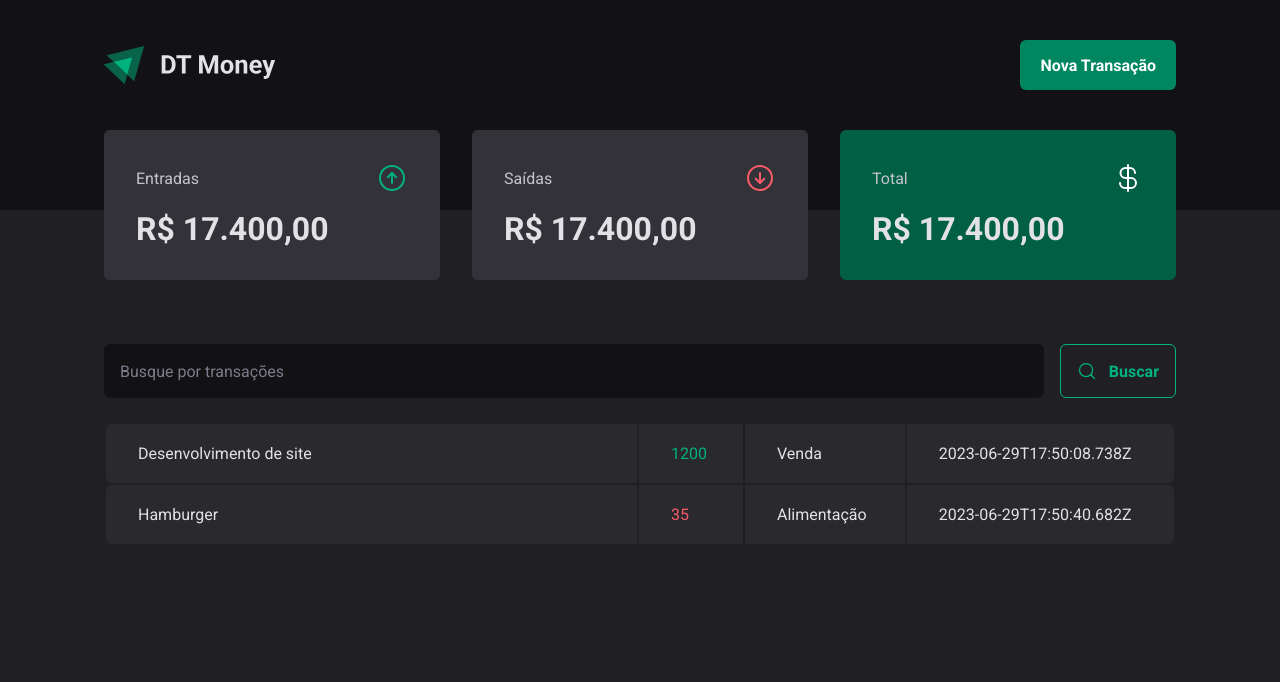
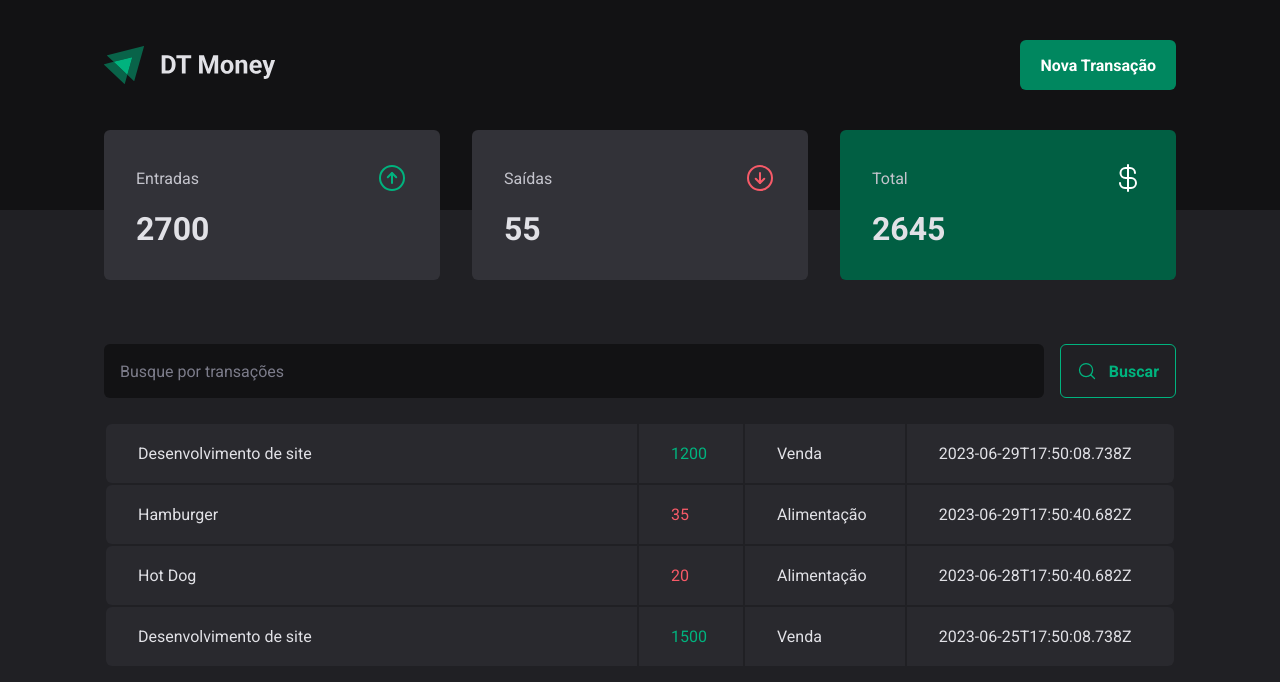
Before and after one commit to giovanaraphaelli/rockeseat-ignite-reactjs, a React (Vite) app in the folder 03-dt-money/: page / in a window 1280 px wide. Shown: the top 682 px of the page. Built offline with nearby package versions, Linux system fonts and the light colour scheme; data requests are answered from the project's data file.

Commit message:
feat: calculate transaction summary

```diff
--- a/03-dt-money/server.json
+++ b/03-dt-money/server.json
@@ -15,6 +15,22 @@
       "category": "Alimentação",
       "price": 35,
       "createdAt": "2023-06-29T17:50:40.682Z"
+    },
+    {
+      "id": 3,
+      "description": "Hot Dog",
+      "type": "outcome",
+      "category": "Alimentação",
+      "price": 20,
+      "createdAt": "2023-06-28T17:50:40.682Z"
+    },
+    {
+      "id": 4,
+      "description": "Desenvolvimento de site",
+      "type": "income",
+      "category": "Venda",
+      "price": 1500,
+      "createdAt": "2023-06-25T17:50:08.738Z"
     }
   ]
 }
--- a/03-dt-money/src/components/Summary/index.tsx
+++ b/03-dt-money/src/components/Summary/index.tsx
@@ -1,7 +1,29 @@
+import { ArrowCircleDown, ArrowCircleUp, CurrencyDollar } from 'phosphor-react';
+import { useContext } from 'react';
+import { TransactionsContext } from '../../contexts/TransactionsContext';
 import { SummaryCard, SummaryContainer } from './styles';
-import { ArrowCircleUp, ArrowCircleDown, CurrencyDollar } from 'phosphor-react';
 
 export function Summary() {
+  const { transactions } = useContext(TransactionsContext);
+
+  const summary = transactions.reduce(
+    (acc, transaction) => {
+      if (transaction.type === 'income') {
+        acc.income += transaction.price;
+        acc.total += transaction.price;
+      } else {
+        acc.outcome += transaction.price;
+        acc.total -= transaction.price;
+      }
+      return acc;
+    },
+    {
+      income: 0,
+      outcome: 0,
+      total: 0,
+    }
+  );
+
   return (
     <SummaryContainer>
       <SummaryCard>
@@ -9,7 +31,7 @@
           <span>Entradas</span>
           <ArrowCircleUp size={32} color="#00b37e" />
         </header>
-        <strong>R$ 17.400,00</strong>
+        <strong>{summary.income}</strong>
       </SummaryCard>
 
       <SummaryCard>
@@ -17,7 +39,7 @@
           <span>Saídas</span>
           <ArrowCircleDown size={32} color="#f75a68" />
         </header>
-        <strong>R$ 17.400,00</strong>
+        <strong>{summary.outcome}</strong>
       </SummaryCard>
 
       <SummaryCard variant="green">
@@ -25,7 +47,7 @@
           <span>Total</span>
           <CurrencyDollar size={32} color="#fff" />
         </header>
-        <strong>R$ 17.400,00</strong>
+        <strong>{summary.total}</strong>
       </SummaryCard>
     </SummaryContainer>
   );
```
